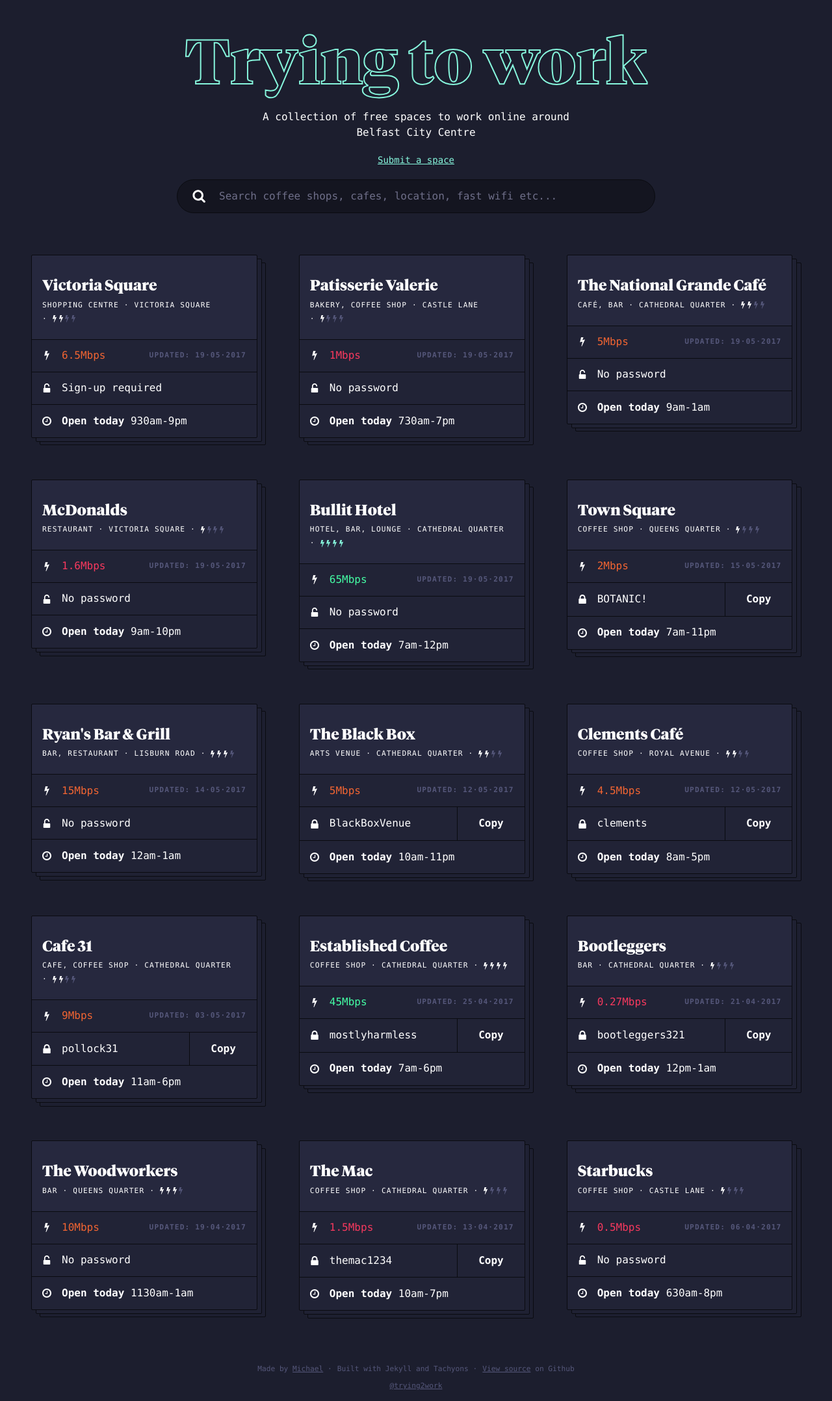
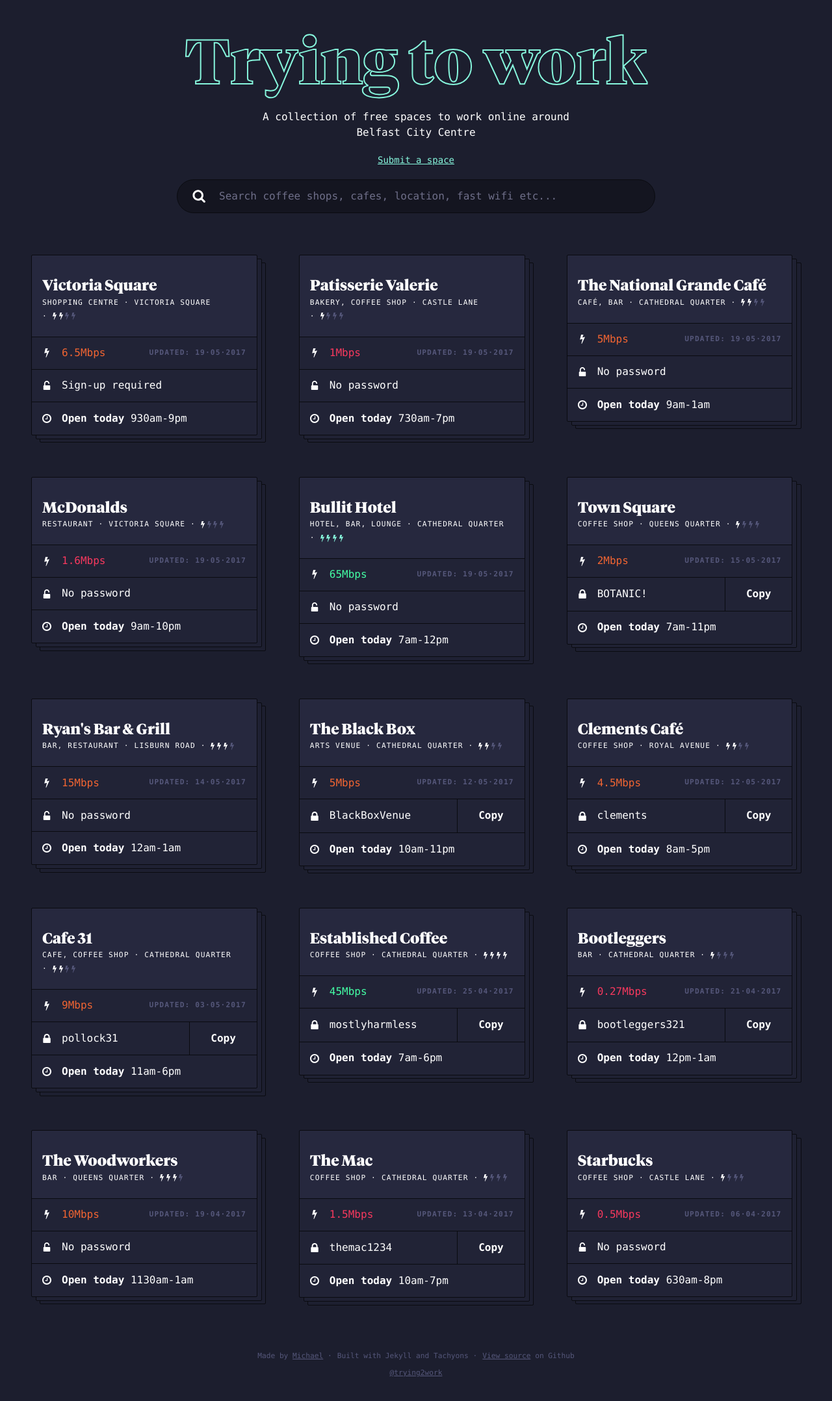
Before and after one commit to mckeever02/tryingtowork, a Jekyll site: the page built from index.html, in a window 1280 px wide. Shown: the whole page at 65% size. Built offline with Jekyll 4.4.1, drawn with Linux system fonts in a browser that asks for light colours; Markdown is read by kramdown in place of the engine named in the settings.

Commit message:
Update title margins

```diff
--- a/index.html
+++ b/index.html
@@ -17,7 +17,7 @@
       <div class="f-w-100 f-w-50-m f-w-33-l f-w-25-xl ph4-ns mb4 mb5-ns">
         <article class="spaces-item center br1 hidden ba b--black relative card-item bg-dark-blue">
           <div class="bg-navy white bb b--black br1 br--top mv0 pv2 pv3-ns ph3">
-            <h3 class="f3 f2-xl ma0 mb2 mt3 serif fw9 spaces-title">{{space.title}}</h3>
+            <h3 class="f3 f2-xl ma0 mb1 mt3 serif fw9 spaces-title">{{space.title}}</h3>
             <ul class="list list-horizontal-disc tracked f7 ttu pa0 ma0 mb1">
               <li class="dib mv1 spaces-type">{{space.type}}</li>
               <li class="dib mv1 spaces-location">{{space.location}}</li>
```
